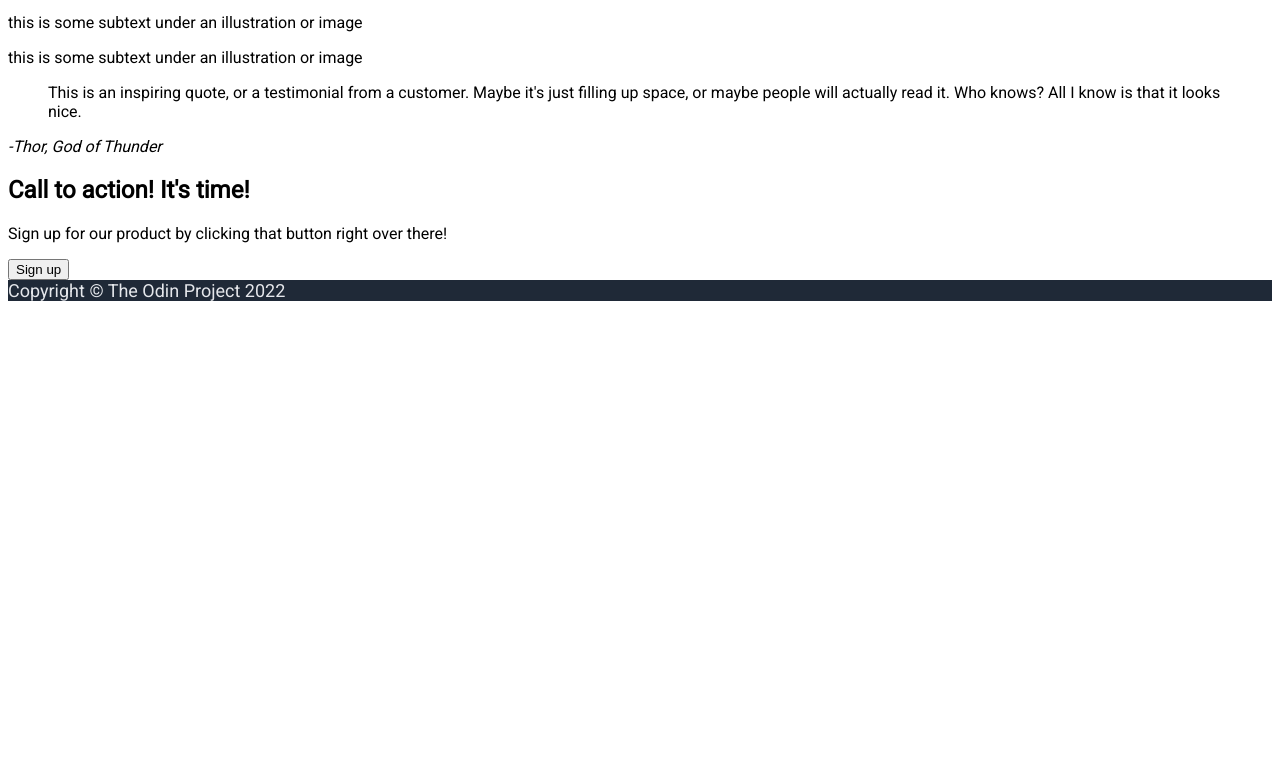
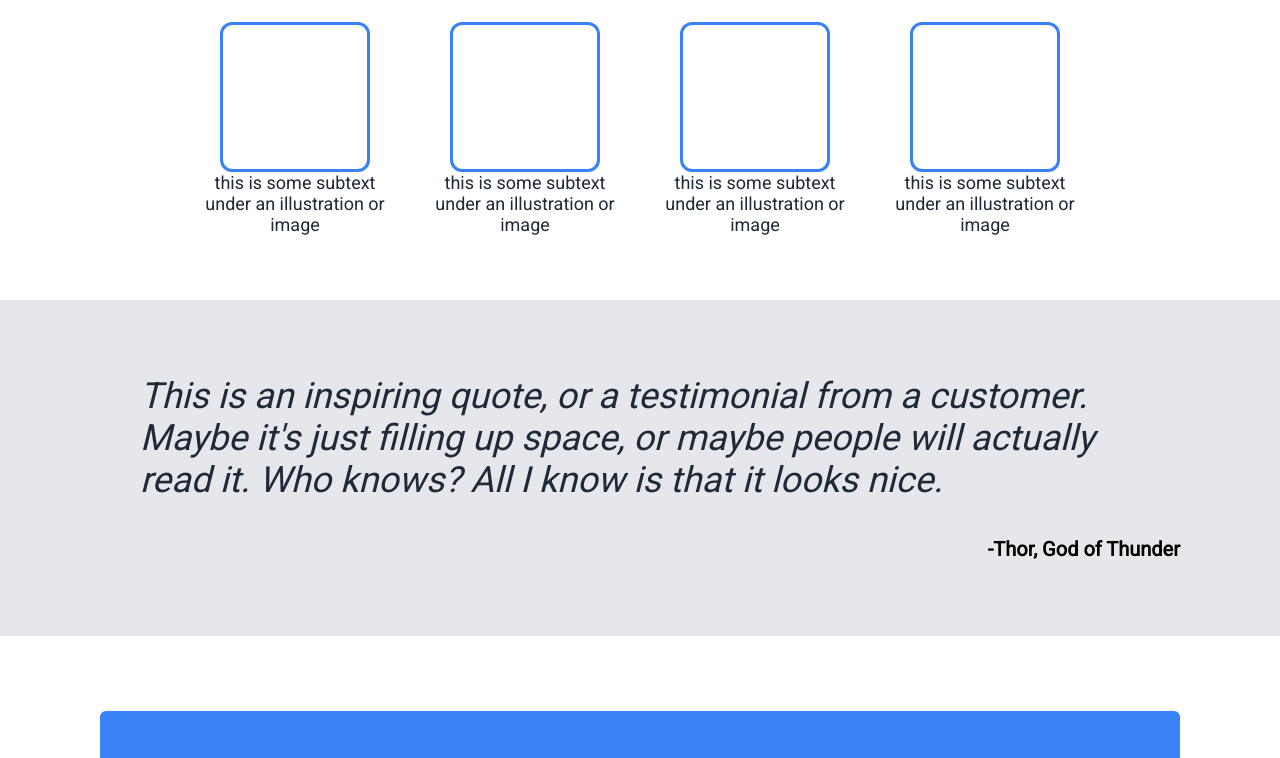
Before and after one commit to xiaolongbytes/odin-landingpage, a plain HTML site: page index.html in a window 1280 px wide. Shown: the part 494-1252 px from the top of the page. Before the commit the page ends 803 px from the top, so only its background shows below. Drawn offline with Linux system fonts and the light colour scheme.

Commit message:
Updated html and css to match design doc

```diff
--- a/index.html
+++ b/index.html
@@ -38,28 +38,43 @@
 
     <div class="container2">
         <h1>Some random information.</h1>
+
+        <div class="cardstack">
+            <div class="card">
                 <div class="box"></div>
                 <p>this is some subtext under an illustration or image</p>
+            </div>
 
+            <div class="card">
                 <div class="box"></div>
                 <p>this is some subtext under an illustration or image</p>
+            </div>
 
+            <div class="card">
                 <div class="box"></div>
                 <p>this is some subtext under an illustration or image</p>
+            </div>
 
+            <div class="card">
               <div class="box"></div>
             <p>this is some subtext under an illustration or image</p>
+            </div>
+
+        </div>
 
     </div>
 
     <div class="quote-container">
         <blockquote>This is an inspiring quote, or a testimonial from a customer. Maybe it's just filling up space, or maybe people will actually read it. Who knows? All I know is that it looks nice.</blockquote>
-        <cite>-Thor, God of Thunder</cite>
+        <p>-Thor, God of Thunder</p>
     </div>
 
     <div class="call-to-action">
+        <div class="text">
             <h2>Call to action! It's time!</h2>
             <p>Sign up for our product by clicking that button right over there!</p>
+
+        </div>
         <button class="button-white-border">
             Sign up
         </button>
--- a/style.css
+++ b/style.css
@@ -2,6 +2,10 @@
     box-sizing: border-box;
 }
 
+body, h1, h2, p {
+    margin:0px;
+    padding:0px;
+}
 
 body {
     font-family: 'Roboto', sans-serif;
@@ -9,7 +13,7 @@ body {
 
 }
 
-.header, .container1, .footer {
+.header, .container1, .footer, .card {
     color:#e5e7eb;
     font-size: 18px;
 }
@@ -18,7 +22,7 @@ body {
     background-color: #1f2937;
     display:flex;
     justify-content: space-between;
-    padding:10px 100px;
+    padding:25px 100px;
     align-items: flex-end;
 }
 
@@ -47,8 +51,9 @@ ul li {
     align-items: center;
 }
 
-.button {
+.button, .button-white-border {
     max-width: 150px;
+    min-width: 150px;
     background-color: #3882F6;
     color: #f9faf8;
     font-family: 'Roboto', sans-serif;
@@ -87,6 +92,81 @@ ul li {
     margin:0px;
 }
 
+.box {
+    height: 150px;
+    width: 150px;
+    border: solid 3px #3882F6;
+    border-radius: 12px;
+}
+
+.container2 {
+    display:flex;
+    flex-direction: column;
+    align-items: center;
+    padding-top: 50px;
+    padding-bottom: 50px;
+
+}
+
+.card {
+    display:flex;
+    flex-direction: column;
+    align-items: center;
+    text-align: center;
+    max-width: 200px;
+    min-width: 200px;
+    margin: 15px;
+    color: #1F2937;
+    margin-top: 50px;
+}
+
+.cardstack {
+   display:flex;
+   flex-direction: row;
+}
+
+.quote-container {
+    background-color: #e5e7eb;
+    padding: 75px 100px 75px 100px;
+
+}
+
+blockquote {
+    font-size: 36px;
+    font-style: italic;
+    font-weight: 50;
+    color: #1f2937;
+    margin-top: 0px;
+    margin-bot:0px
+}
+
+.quote-container p {
+    font-style: normal;
+    font-weight: bold;
+    font-size: 20px;
+    text-align: right;
+    margin-top:0px;
+}
+
+.call-to-action {
+    margin: 75px 100px;
+    background-color: #3882F6;
+    border-radius: 6px;
+    padding: 50px;
+    display: flex;
+    justify-content: space-around;
+    color: #f9faf8;
+}
+
+
+
+.button-white-border {
+
+    border: 2px solid #e5e7eb;
+}
+
 .footer {
        background-color: #1f2937;
+       text-align: center;
+       padding: 50px;
 }
```
Lines whose indentation alone changed are shown as unchanged.
